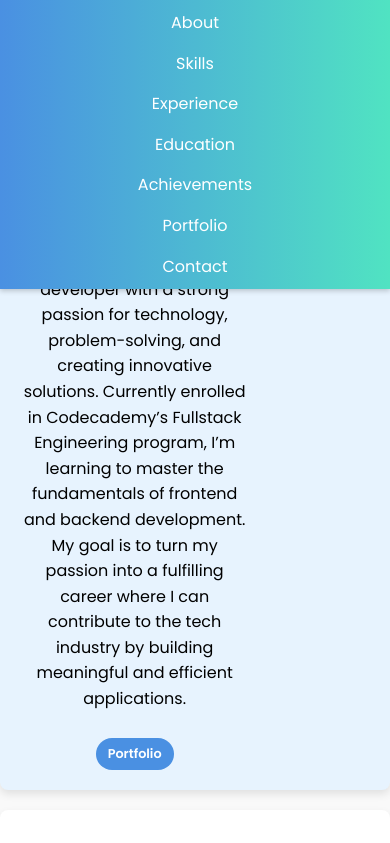
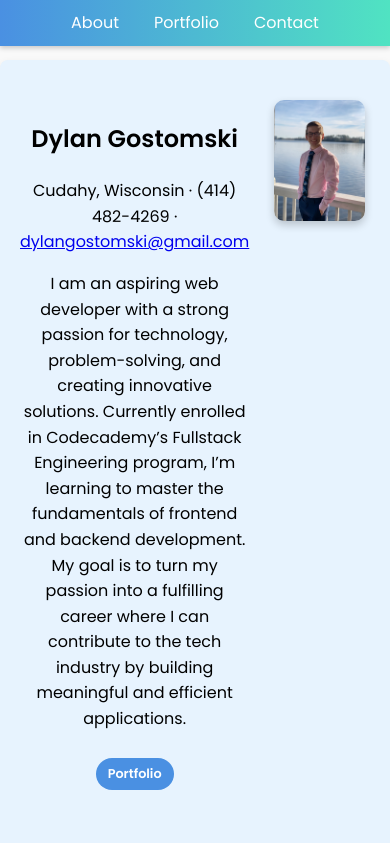
Before and after one commit to Dylan-Gostomski/Portfolio, a plain HTML site: page index.html in a window 390 px wide. Shown: the top 843 px of the page. Drawn offline with Linux system fonts and the light colour scheme; files that its build step writes are made by us from their sources; files whose address does not match are found by name.

Commit message:
Update styles.css

```diff
--- a/styles.css
+++ b/styles.css
@@ -1,4 +1,3 @@
-/* Universal Styling */
     * {
         box-sizing: border-box;
     }
@@ -9,7 +8,7 @@ body {
         margin: 0;
         padding: 0;
         background-color: #f9f9f9;
-    margin-top: 60px; /* Prevent content from being hidden behind the fixed header */
+        margin-top: 60px;
     }
 
     /* Header Styling */
@@ -326,50 +325,24 @@ html {
 
     /* Media Queries for Mobile Phones (Small Screens) */
     @media (max-width: 768px) {
-    /* Hide all sections except About, Portfolio, and Contact */
-    #learning, #experience, #education, #skills, #images {
+        header nav ul li:not(:nth-child(1)):not(:nth-child(6)):not(:nth-child(7)) {
             display: none;
         }
 
-    /* Ensure the About, Portfolio, and Contact sections are inline */
-    #about, #portfolio, #contact {
-        display: flex;
-        justify-content: space-between;
-        padding: 20px;
-    }
-
-    /* Make sure the text and image in the About section stay inline */
-    #about {
-        flex-direction: row; /* Keep the About section inline */
-    }
-
-    .about-text, .about-image {
-        flex: 1;
-        text-align: center;
-    }
-
-    .about-text {
-        margin-bottom: 0;
-    }
-
-    /* Adjust the Portfolio button */
-    .portfolio-btn {
-        font-size: 0.9rem;
-        padding: 8px 16px;
-    }
-
-    /* Ensure all navigation items are centered and fit well on small screens */
+        /* Keep About, Portfolio, and Contact inline */
         header nav ul {
-        flex-direction: column;
+            flex-direction: row;
+            justify-content: center;
             gap: 15px;
-        text-align: center;
         }
 
         header nav ul li a {
             font-size: 1rem;
-        padding: 10px 0;
+            padding: 5px 10px;
         }
     }
+
+
 
     /* Extra Small Screens */
     @media (max-width: 480px) {
@@ -390,7 +363,6 @@ html {
             font-size: 0.8rem;
         }
 
-    /* Adjust layout for the About, Portfolio, and Contact sections */
         #about, #portfolio, #contact {
             flex-direction: column;
             align-items: center;
```
Lines whose indentation alone changed are shown as unchanged.
